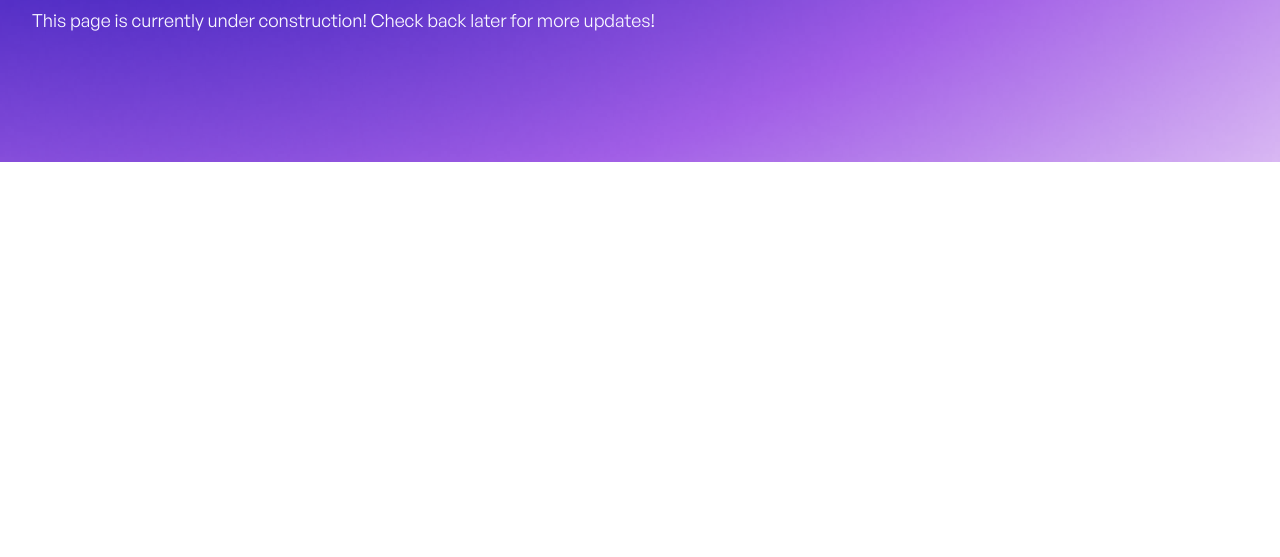
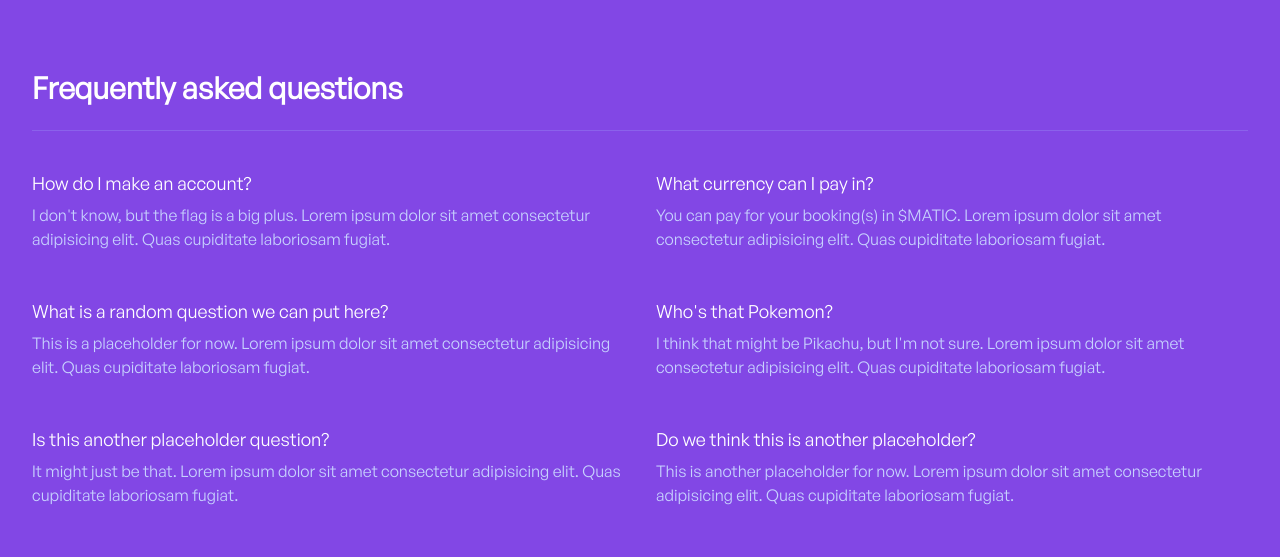
Before and after one commit to mejia-b/leisure, a React (Create React App) app: page / in a window 1280 px wide. Shown: the part 638-1195 px from the top of the page. Before the commit the page ends 800 px from the top, so only its background shows below. Built offline with nearby package versions, Linux system fonts and the light colour scheme.

Commit message:
Added FAQ + placeholder text

```diff
--- a/src/App.js
+++ b/src/App.js
@@ -2,6 +2,7 @@ import Navbar from './components/Navbar';
 import Walletbtn from './components/Walletbtn';
 import Hero from './components/Hero';
 import Nav from './components/Nav';
+import Faq from './components/Faq';
 function App() {
 	return (
 		<div className="bg-cover bg-center w-full h-screen bg-[url('./assets/images/background.png')]">
@@ -13,6 +14,9 @@ function App() {
 				<Hero />
 			</section>
 
+			<section id='faq'>
+				<Faq />
+			</section>
 			<div className='p-8'>
 				<p className='text-[#F9F8FF] text-lg'>
 					This page is currently under construction! Check back later for more
--- /dev/null
+++ b/src/components/Faq.jsx
@@ -0,0 +1,63 @@
+const faqs = [
+	{
+		id: 1,
+		question: 'How do I make an account?',
+		answer:
+			"I don't know, but the flag is a big plus. Lorem ipsum dolor sit amet consectetur adipisicing elit. Quas cupiditate laboriosam fugiat.",
+	},
+	{
+		id: 2,
+		question: 'What currency can I pay in?',
+		answer:
+			'You can pay for your booking(s) in $MATIC. Lorem ipsum dolor sit amet consectetur adipisicing elit. Quas cupiditate laboriosam fugiat.',
+	},
+	{
+		id: 3,
+		question: 'What is a random question we can put here?',
+		answer:
+			'This is a placeholder for now. Lorem ipsum dolor sit amet consectetur adipisicing elit. Quas cupiditate laboriosam fugiat.',
+	},
+	{
+		id: 4,
+		question: "Who's that Pokemon?",
+		answer:
+			"I think that might be Pikachu, but I'm not sure. Lorem ipsum dolor sit amet consectetur adipisicing elit. Quas cupiditate laboriosam fugiat.",
+	},
+	{
+		id: 5,
+		question: 'Is this another placeholder question?',
+		answer:
+			'It might just be that. Lorem ipsum dolor sit amet consectetur adipisicing elit. Quas cupiditate laboriosam fugiat.',
+	},
+	{
+		id: 6,
+		question: 'Do we think this is another placeholder?',
+		answer:
+			'This is another placeholder for now. Lorem ipsum dolor sit amet consectetur adipisicing elit. Quas cupiditate laboriosam fugiat.',
+	},
+	// More questions...
+];
+
+export default function Faq() {
+	return (
+		<div className='bg-[#8247E5]'>
+			<div className='max-w-7xl mx-auto py-16 px-4 sm:py-24 sm:px-6 lg:px-8'>
+				<h2 className='text-3xl font-extrabold text-white'>
+					Frequently asked questions
+				</h2>
+				<div className='mt-6 border-t border-indigo-300 border-opacity-25 pt-10'>
+					<dl className='space-y-10 md:space-y-0 md:grid md:grid-cols-2 md:gap-x-8 md:gap-y-12'>
+						{faqs.map((faq) => (
+							<div key={faq.id}>
+								<dt className='text-lg leading-6 font-medium text-white'>
+									{faq.question}
+								</dt>
+								<dd className='mt-2 text-base text-indigo-200'>{faq.answer}</dd>
+							</div>
+						))}
+					</dl>
+				</div>
+			</div>
+		</div>
+	);
+}
```
